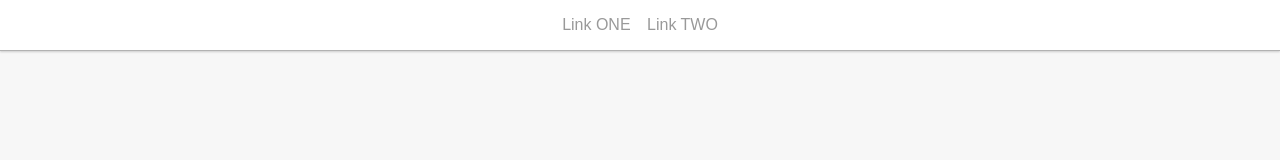
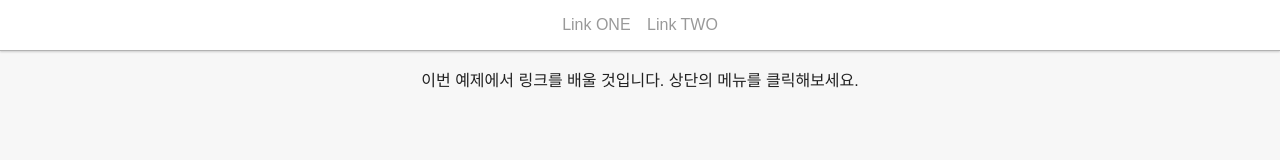
Before and after one commit to jybae90/Backbone-Seminars, a plain HTML site: page C02 - Link/Example/index.html in a window 1280 px wide. Drawn offline with Linux system fonts and the light colour scheme.

Commit message:
Move Seminars Repository, Challenge 2 - Link Update

```diff
--- a/C02 - Link/Example/index.html
+++ b/C02 - Link/Example/index.html
@@ -19,7 +19,11 @@
 		<button id="btn-work">Link TWO</button>
 	</nav>
 </header>
-<section></section>
+<section>
+	<div class="content">
+		<span>이번 예제에서 링크를 배울 것입니다. 상단의 메뉴를 클릭해보세요.</span>
+	</div>
+</section>
 <script id="intro-template" type="text/template">
 	<img src="http://behance.vo.llnwd.net/profiles22/837009/projects/9516453/c90e5c33684d34bcc9bf303fd380377d.jpg"/>
 </script>
```
